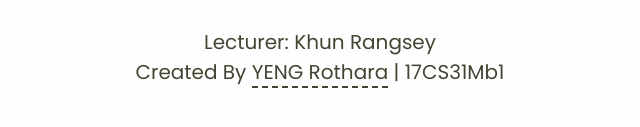
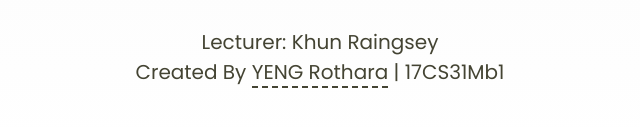
Before and after one commit to y-rothara/Web-Assignment, a plain HTML site: page index.html in a window 1280 px wide. Shown: the part 3672-3799 px from the top of the page, 320-960 px from the left. Drawn offline with nearby package versions, Linux system fonts and the light colour scheme.

Commit message:
Update index.html

```diff
--- a/index.html
+++ b/index.html
@@ -248,7 +248,7 @@
             </div>
         </div>
 
-        <div class="credit"> lecturer: Khun Rangsey<br>created by <span>YENG Rothara</span> | 17CS31Mb1  </div>
+        <div class="credit"> lecturer: Khun Raingsey<br>created by <span>YENG Rothara</span> | 17CS31Mb1  </div>
     </section>
     <!-- SWIPER -->
     <script src="https://unpkg.com/swiper@7/swiper-bundle.min.js"></script>
```
